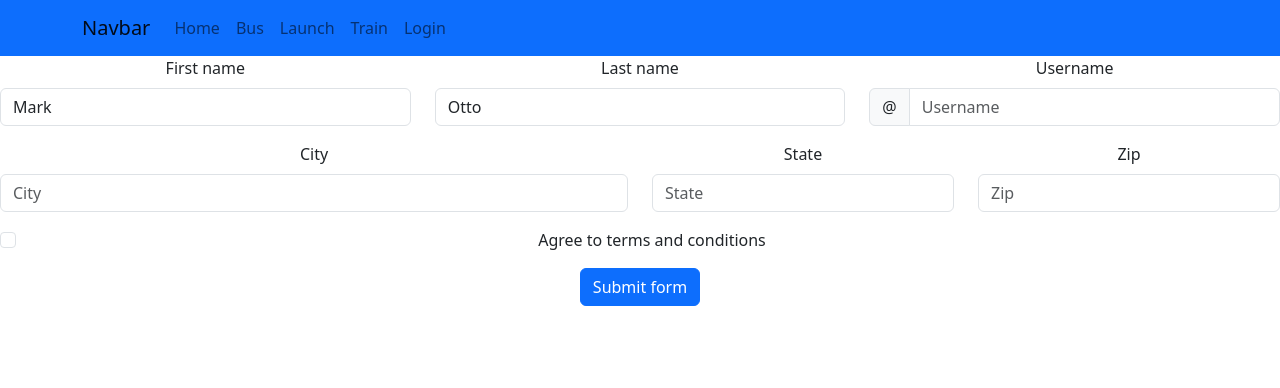
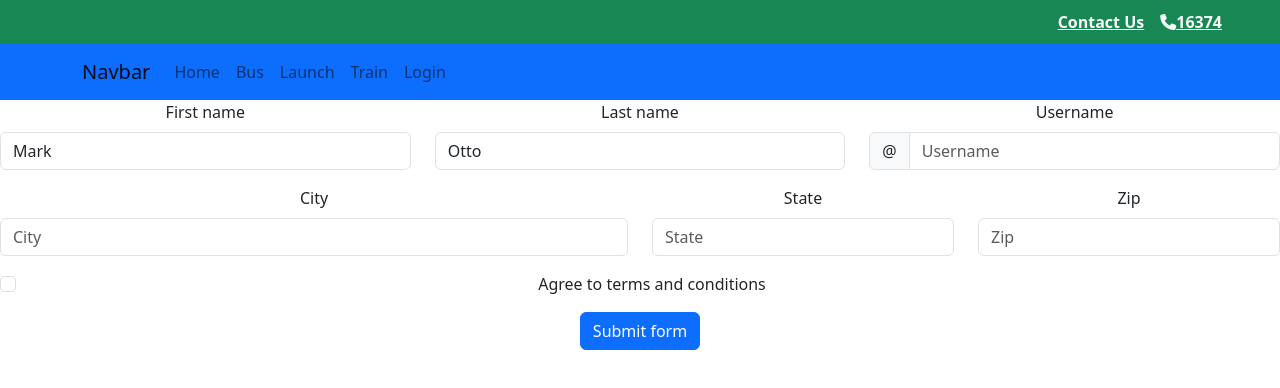
Before and after one commit to Jahid-Safiullah/React-Project, a React (Vite) app: page /Login in a window 1280 px wide. Shown: the top 388 px of the page. Built offline with nearby package versions, Linux system fonts and the light colour scheme.

Commit message:
Add topber

```diff
--- a/index.html
+++ b/index.html
@@ -9,6 +9,7 @@
     <title>Shahoz.com</title>
     <link href="https://cdn.jsdelivr.net/npm/bootstrap@5.0.2/dist/css/bootstrap.min.css" rel="stylesheet" integrity="sha384-EVSTQN3/azprG1Anm3QDgpJLIm9Nao0Yz1ztcQTwFspd3yD65VohhpuuCOmLASjC" crossorigin="anonymous">
     <script src="https://cdn.jsdelivr.net/npm/bootstrap@5.0.2/dist/js/bootstrap.bundle.min.js" integrity="sha384-MrcW6ZMFYlzcLA8Nl+NtUVF0sA7MsXsP1UyJoMp4YLEuNSfAP+JcXn/tWtIaxVXM" crossorigin="anonymous"></script>
+    <script src="https://kit.fontawesome.com/8d5ef58fdc.js" crossorigin="anonymous"></script>
   </head>
   <body>
     <div id="root"></div>
--- a/package.json
+++ b/package.json
@@ -10,6 +10,8 @@
     "preview": "vite preview"
   },
   "dependencies": {
+    "@fortawesome/fontawesome-svg-core": "^6.4.2",
+    "@fortawesome/react-fontawesome": "^0.2.0",
     "bootstrap": "^5.3.1",
     "react": "^18.2.0",
     "react-bootstrap": "^2.8.0",
--- a/src/App.jsx
+++ b/src/App.jsx
@@ -3,8 +3,7 @@ import { useState } from 'react'
 import reactLogo from './assets/react.svg'
 import viteLogo from '/vite.svg'
 import './App.css'
-import Data from './components/Datas/Datas'
-import Card from './components/Card/Card.jsx'
+import TopHeder from './Front-End-Component/TopHeder'
 import Home from './pages/Front-End/Home'
 import Bus from './pages/Front-End/Bus'
 import Launch from './pages/Front-End/Launch'
@@ -26,6 +25,7 @@ export default function App() {
  <>
 
     <BrowserRouter>
+    <TopHeder />
     <Navbar />
       <Routes>
           <Route path="/" element={<Home />} />
--- /dev/null
+++ b/src/Front-End-Component/TopHeder.jsx
@@ -0,0 +1,13 @@
+import React from 'react'
+
+export default function TopHeder() {
+  return (
+    <div className='bg-success d-flex justify-content-end ' style={{backgroundColor:"", padding:"10px" }}>
+
+        <a className=" fw-bold text-light pe-3" title="Contact Us" href="">Contact Us</a>
+        <a className=' fw-bold text-light pe-5' id='topHeder' ><i class="fa-solid fa-phone"></i>16374</a>
+        </div>
+
+
+  )
+}
--- a/src/pages/Front-End/login.jsx
+++ b/src/pages/Front-End/login.jsx
@@ -19,7 +19,7 @@ function LoginForm() {
   };
 
   return (
-    <Form noValidate validated={validated} onSubmit={handleSubmit}>
+    <Form className='tex-aline-center' noValidate validated={validated} onSubmit={handleSubmit}>
       <Row className="mb-3">
         <Form.Group as={Col} md="4" controlId="validationCustom01">
           <Form.Label>First name</Form.Label>
```
Also changed, not shown: src/Front-End-Component/bookMark/BookMark.jsx (deleted), 1 other file (tests, documents, lock files or other folders).
